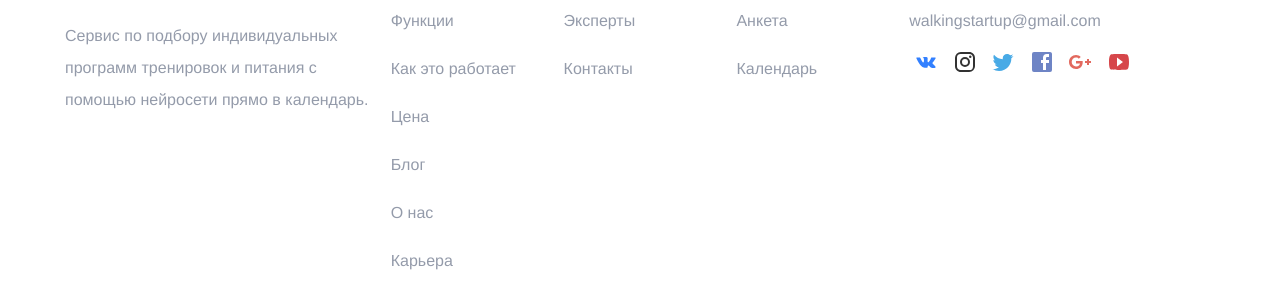
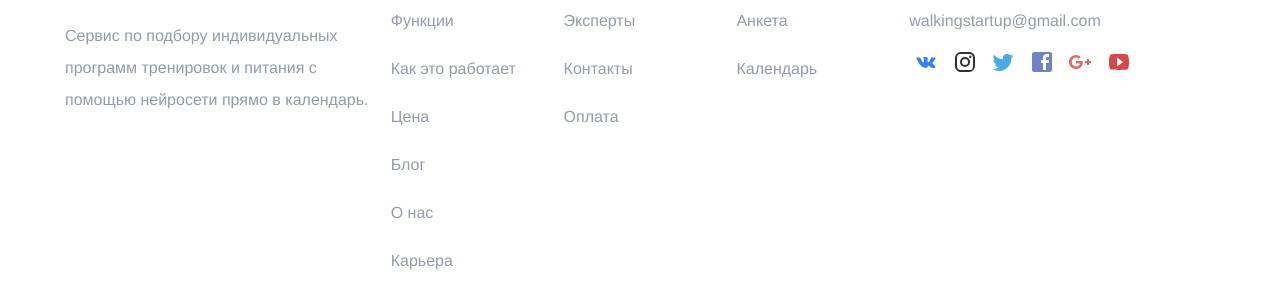
Before and after one commit to RakhimyanTim/adroholic.github.io, a Jekyll site: the page built from pages/index.html, in a window 1280 px wide and 900 px high, scrolled down 3340 px. Shown: the part 456-756 px from the top of the window. Built offline with Jekyll 4.4.1, drawn with Linux system fonts in a browser that asks for light colours; some web fonts are replaced.

Commit message:
Update footer.html

```diff
--- a/_includes/navigation/footer.html
+++ b/_includes/navigation/footer.html
@@ -18,11 +18,13 @@
 				<li><h4>Ресурсы</h4></li>
 				<li><a href="/experts/">Эксперты</a></li>
 				<li><a href="/contact/">Контакты</a></li>
+				<li><a href="http://yasobe.ru/na/pullnfit">Оплата</a></li>
 			</ul>
 			<ul>
 				<li><h4>Сервис</h4></li>
 				<li><a href="https://goo.gl/forms/yDxyYwZEgEJJwY813">Анкета</a></li>
 				<li><a href="https://www.google.com/intl/ru/calendar/about/">Календарь</a></li>
+
 
 			</ul>
 			<ul class="contact">
```
